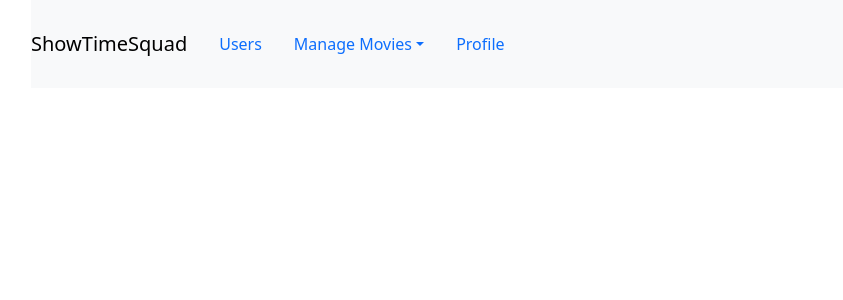
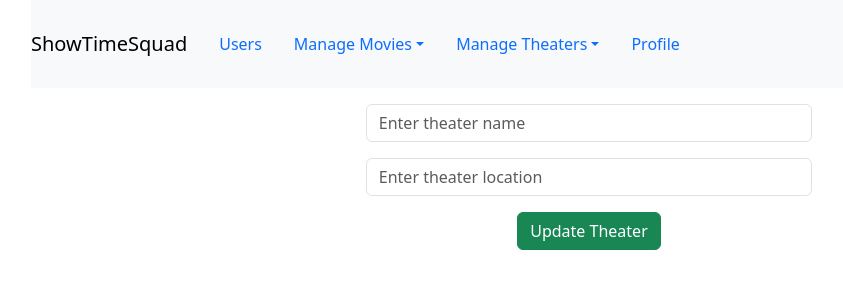
Before and after one commit to Rahul21sai/movie_ticket_forntend_admincontrol, a React (Create React App) app: page /#/edit-theater/1 in a window 1280 px wide. Shown: the top 300 px of the page, without its empty margins (51-894 px from the left). Built offline with nearby package versions, Linux system fonts and the light colour scheme; no server answers; the HTML template or start-up script is replaced by a standard one.

Commit message:
included theater in navbar

```diff
--- a/src/App.js
+++ b/src/App.js
@@ -9,6 +9,9 @@ import UserList from './components/usercomponents/userlist';
 import SignUp from './components/userend/home/register';
 import SignIn from './components/userend/home/login';
 import BookTickets from './components/bookingcomponents/booktickets';
+import AddTheater from './components/theatercomponents/addtheater';
+import Theaterlist from './components/theatercomponents/theaterlist';
+import EditTheater from './components/theatercomponents/edittheater';
 
 function App() {
   return (
@@ -25,6 +28,9 @@ function App() {
           <Route path="/register" element={<SignUp />}/>
           <Route path="/signin" element={<SignIn />}/>
           <Route path="/book-seats" element={<BookTickets />} />
+          <Route path="/add-theater-form" element={<AddTheater />} />
+          <Route path="/view-theater-list" element={<Theaterlist />} />
+          <Route path='/edit-theater/:id' element={<EditTheater />} />
         </Routes>
       </HashRouter>
     </div>
--- a/src/components/bookingcomponents/booking_interface/seats.js
+++ b/src/components/bookingcomponents/booking_interface/seats.js
@@ -3,14 +3,17 @@ import React, { useState } from 'react';
 
 const SeatsCheck = (props) => {
   const seatsarr = props.obj.seats;
+  const [amount, setAmount] = useState(0)
   const [selectedSeats, setSelectedSeats] = useState(new Set());
 
   const handleSeatClick = (seatId, isOccupied) => {
     if (!isOccupied) {
       const updatedSelectedSeats = new Set(selectedSeats);
       if (selectedSeats.has(seatId)) {
+        setAmount(amount-200);
         updatedSelectedSeats.delete(seatId);
       } else {
+        setAmount(amount+200);
         updatedSelectedSeats.add(seatId);
       }
       setSelectedSeats(updatedSelectedSeats);
@@ -63,7 +66,8 @@ const SeatsCheck = (props) => {
     <center>
         <div className="container">
             {renderSeats()}
-            <p>{Array.from(selectedSeats).join(", ")}</p>
+            <p className='mt-2'>Selected Seats: {Array.from(selectedSeats).join(", ")}</p>
+            <p>Total Amount: {amount}</p>
             <div className='btn btn-success' onClick={handleClick}>Confirm Tickets</div>
         </div>
     </center>
--- a/src/components/home.js
+++ b/src/components/home.js
@@ -2,10 +2,15 @@ import React, { useState } from 'react';
 import { Link } from 'react-router-dom';
 
 function Nav() {
-  const [isDropdownOpen, setIsDropdownOpen] = useState(false);
+  const [isMoviesDropdownOpen, setIsMoviesDropdownOpen] = useState(false);
+  const [isTheatersDropdownOpen, setIsTheatersDropdownOpen] = useState(false);
 
-  const toggleDropdown = () => {
-    setIsDropdownOpen(!isDropdownOpen);
+  const toggleMoviesDropdown = () => {
+    setIsMoviesDropdownOpen(!isMoviesDropdownOpen);
+  };
+
+  const toggleTheatersDropdown = () => {
+    setIsTheatersDropdownOpen(!isTheatersDropdownOpen);
   };
 
   return (
@@ -34,25 +39,52 @@ function Nav() {
           <li className="nav-item dropdown">
             <p
               className="nav-link dropdown-toggle"
-              id="navbarDropdownMenuLink"
+              id="moviesDropdownLink"
               role="button"
               data-bs-toggle="dropdown"
               aria-haspopup="true"
-              aria-expanded={isDropdownOpen}
-              onClick={toggleDropdown}
-              href='/'
+              aria-expanded={isMoviesDropdownOpen}
+              onClick={toggleMoviesDropdown}
+              href="/"
             >
               Manage Movies
             </p>
             <div
-              className={`dropdown-menu ${isDropdownOpen ? 'show' : ''}`}
-              aria-labelledby="navbarDropdownMenuLink"
+              className={`dropdown-menu ${isMoviesDropdownOpen ? 'show' : ''}`}
+              aria-labelledby="moviesDropdownLink"
             >
-              <Link to="/add-movie-form" className="dropdown-item" onClick={toggleDropdown}>
+              <Link to="/add-movie-form" className="dropdown-item" onClick={toggleMoviesDropdown}>
                 Add Movie
               </Link>
-              <Link to="/view-movie-list" className="dropdown-item" onClick={toggleDropdown}>
+              <Link to="/view-movie-list" className="dropdown-item" onClick={toggleMoviesDropdown}>
                 View Movie List
+              </Link>
+            </div>
+          </li>
+
+          {/* Add a similar dropdown for managing theaters */}
+          <li className="nav-item dropdown">
+            <p
+              className="nav-link dropdown-toggle"
+              id="theatersDropdownLink"
+              role="button"
+              data-bs-toggle="dropdown"
+              aria-haspopup="true"
+              aria-expanded={isTheatersDropdownOpen}
+              onClick={toggleTheatersDropdown}
+              href="/"
+            >
+              Manage Theaters
+            </p>
+            <div
+              className={`dropdown-menu ${isTheatersDropdownOpen ? 'show' : ''}`}
+              aria-labelledby="theatersDropdownLink"
+            >
+              <Link to="/add-theater-form" className="dropdown-item" onClick={toggleTheatersDropdown}>
+                Add Theater
+              </Link>
+              <Link to="/view-theater-list" className="dropdown-item" onClick={toggleTheatersDropdown}>
+                View Theater List
               </Link>
             </div>
           </li>
--- a/src/components/moviecomponents/movieForm.js
+++ b/src/components/moviecomponents/movieForm.js
@@ -29,7 +29,7 @@ function MovieForm(props)
             <input defaultValue={props.genreValue} onChange={(event)=>setGenre(event.target.value)} class="form-control my-3" placeholder="Enter movie genre" />
             <input defaultValue={props.imageValue} onChange={(event)=>setImage(event.target.value)} class="form-control my-3" placeholder="Enter movie imageurl" />
             <input defaultValue={props.ratingValue} onChange={(event)=>setRating(event.target.value)} class="form-control my-3" placeholder="Enter movie rating" />
-            <button onClick={handleClick} class="btn btn-success my-3 d-block mx-auto" type="submit">Add Movie</button>
+            <button onClick={handleClick} class="btn btn-success my-3 d-block mx-auto" type="submit">{props.children}</button>
         </div>
     )
 }
--- /dev/null
+++ b/src/components/theatercomponents/addtheater.js
@@ -0,0 +1,30 @@
+import { useState } from "react";
+import Theaterform from "./theaterform";
+import Axios from "axios";
+
+function AddTheater () {
+    const [arr, setArr] = useState([])
+    const getChild = (arr) => {
+        setArr(arr)
+    }
+    const handleSubmit = (event) => {
+        event.preventDefault();
+        const data = {name: arr[0],city: arr[1]};
+        Axios.post("http://localhost:4000/theatres/add-theatre/",data)
+        .then((res)=>{
+            if(res.status === 200)
+                alert("Record added successfully");
+            else
+                Promise.reject();
+        })
+        .catch((err)=>alert(err));
+        event.target.reset();
+    }
+    return (
+        <form onSubmit={handleSubmit}>
+            <Theaterform getChild = {getChild}>Add Theater</Theaterform>
+        </form>
+    )
+}
+
+export default AddTheater
--- /dev/null
+++ b/src/components/theatercomponents/edittheater.js
@@ -0,0 +1,49 @@
+import { useParams } from "react-router-dom";
+import Theaterform from "./theaterform";
+import { useEffect, useState } from "react";
+import Axios from "axios";
+
+function EditTheater() {
+    const { id } = useParams();
+    const [initialValue, setInitialValue] = useState({ name: "", city: ""});
+    const [newData, setNewData] = useState([]);
+
+    useEffect(() => {
+        Axios.get("http://localhost:4000/theatres/update-theatre/" + id)
+            .then((res) => {
+                if (res.status === 200) {
+                    const { name, city} = res.data;
+                    setInitialValue({ name, city});
+                }
+                else
+                    Promise.reject();
+            })
+            .catch((err) => alert(err));
+    }, [id])
+
+    const getChild = (childData) => {
+        setNewData(childData);
+    }
+
+    const handleSubmit = () => {
+        const data = { name: newData[0], city: newData[1]};
+        Axios.put("http://localhost:4000/theatres/update-theatre/" + id, data)
+            .then((res) => {
+                if (res.status === 200)
+                    alert("Record updated successfully")
+                else
+                    Promise.reject();
+            })
+            .catch((err) => alert(err));
+    }
+    return (
+        <form onSubmit={handleSubmit}>
+            <Theaterform getChild={getChild}
+                nameValue={initialValue.name}
+                cityValue={initialValue.city}>
+                    Update Theater
+            </Theaterform>
+        </form>
+    )
+}
+export default EditTheater;
--- /dev/null
+++ b/src/components/theatercomponents/theaterform.js
@@ -0,0 +1,28 @@
+import { useEffect, useState } from "react";
+
+function Theaterform(props)
+{
+    const [name,setName] = useState(props.nameValue);
+    const [city,setCity] = useState(props.cityValue);
+
+    useEffect(()=>{
+        setName(props.nameValue);
+        setCity(props.cityValue)
+    },[props.nameValue,props.cityValue]);
+
+    const arr = [name, city];
+
+    const handleClick = () =>{
+        props.getChild(arr)
+    }
+
+    return(
+        <div style={{maxWidth:"40%",margin:"0px auto"}}>
+            <input defaultValue={props.nameValue} onChange={(event)=>setName(event.target.value)} class="form-control my-3" placeholder="Enter theater name" />
+            <input defaultValue={props.cityValue} onChange={(event)=>setCity(event.target.value)} class="form-control my-3" placeholder="Enter theater location" />
+            <button onClick={handleClick} class="btn btn-success my-3 d-block mx-auto" type="submit">{props.children}</button>
+        </div>
+    )
+}
+
+export default Theaterform;
--- /dev/null
+++ b/src/components/theatercomponents/theaterlist.js
@@ -0,0 +1,39 @@
+import Axios from "axios";
+import { useEffect, useState } from "react";
+import Theaterlistrow from "./theaterlistrow";
+
+function Theaterlist()
+{
+    const [arr,setArr] = useState([]);
+    useEffect(()=>{
+        Axios.get("http://localhost:4000/theatres")
+        .then((res)=>{
+            if(res.status === 200)
+                setArr(res.data);
+            else
+                Promise.reject();
+        })
+        .catch((err)=> alert(err));
+    },[]);
+
+    const ListItems = () =>{
+        return arr.map((val,ind)=>{
+            return <Theaterlistrow obj={val}/>
+        })
+    }
+    return (
+        <table style={{maxWidth:"60%", margin: "50px auto"}} class="table table-bordered table-striped table-dark">
+            <thead>
+                <tr>
+                    <th class="text-center">Name</th>
+                    <th class="text-center">Location</th>
+                    <th className="text-center">Actions</th>
+                </tr>
+            </thead>
+            <tbody>
+                {ListItems()}
+            </tbody>
+        </table>
+    )
+}
+export default Theaterlist;
--- /dev/null
+++ b/src/components/theatercomponents/theaterlistrow.js
@@ -0,0 +1,37 @@
+import Axios from "axios";
+import { Link } from "react-router-dom";
+
+function Theaterlistrow(props) {
+    const { _id, name, city} = props.obj;
+
+    const handleClick = () => {
+        Axios.delete("http://localhost:4000/theatres/delete-theatre/" + _id)
+            .then((res) => {
+                if (res.status === 200) {
+                    alert("Record deleted successfully");
+                    window.location.reload();
+                }
+                else
+                    Promise.reject();
+            })
+            .catch((err) => alert(err));
+    }
+
+    return (
+        <tr>
+            <td>{name}</td>
+            <td>{city}</td>
+            <td class="d-gridjustify-content-center align-items-center my-auto">
+                <Link class="text-decoration-none text-light me-4" to={"/edit-theater/" + _id}>
+                    <button class="btn btn-success">
+                        Edit
+                    </button>
+                </Link>
+                <button onClick={handleClick} class="btn btn-danger">
+                    Delete
+                </button>
+            </td>
+        </tr>
+    )
+}
+export default Theaterlistrow;
```
Also changed, not shown: src/components/bookingcomponents/booking_interface/main.js (+0 -40 lines), src/components/bookingcomponents/booktickets.js (+5 -6 lines).
